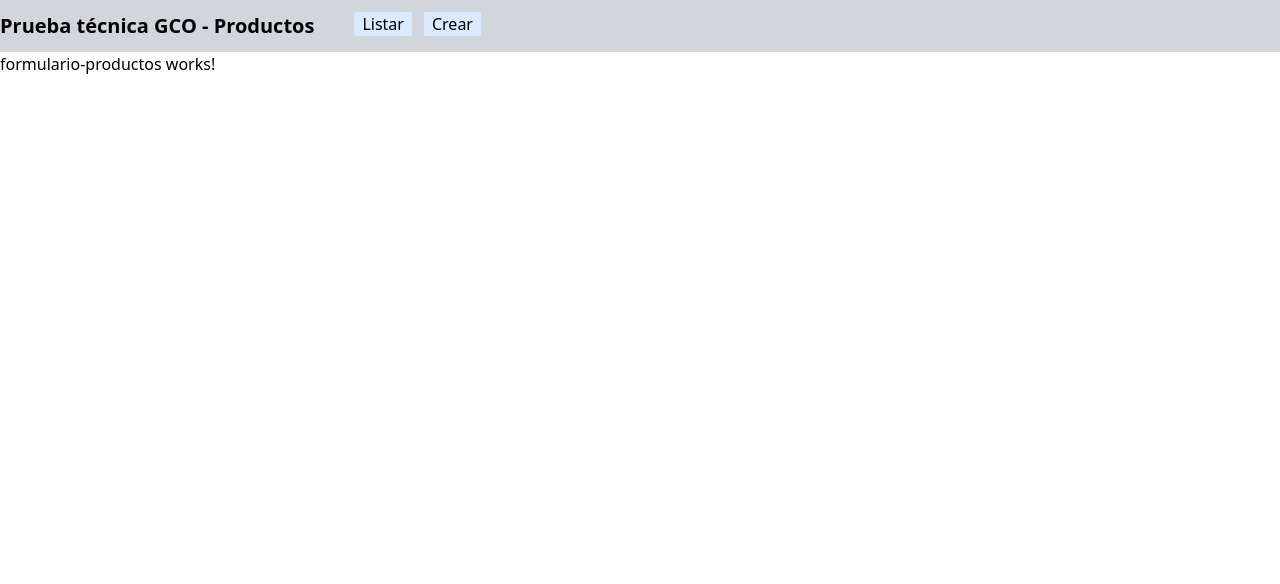
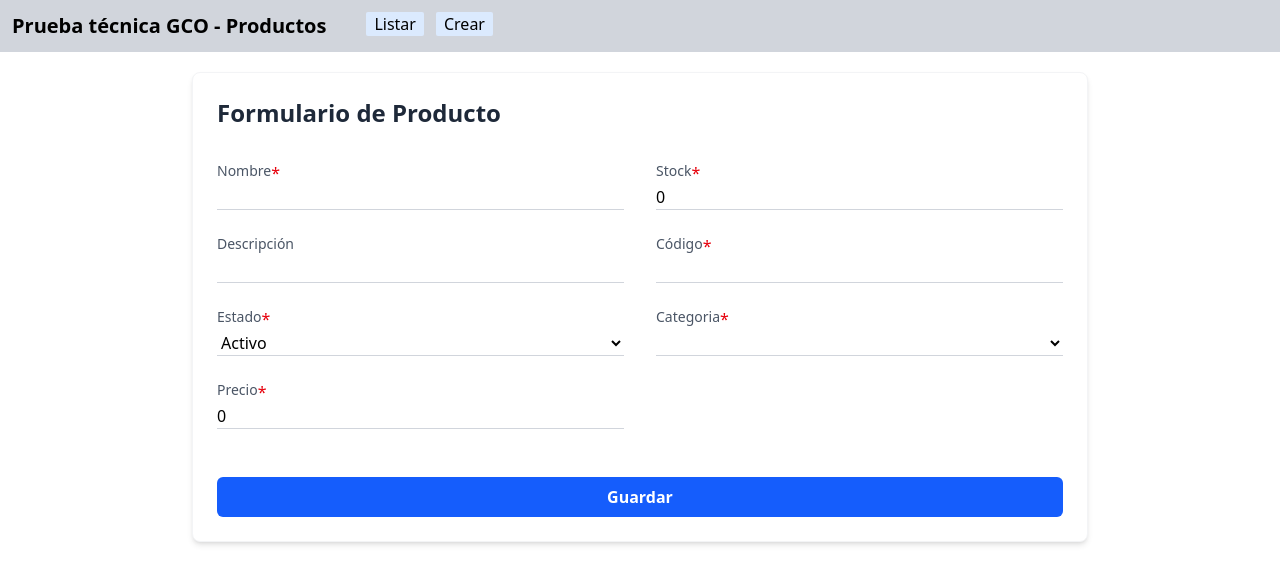
Before and after one commit to 968578/prueba-gco, an Angular app in the folder front/: page /agregar in a window 1280 px wide. Shown: the top 584 px of the page. Built offline with nearby package versions, Linux system fonts and the light colour scheme.

Commit message:
formulario productos base hecha

```diff
--- a/front/src/app/components/header/header.component.html
+++ b/front/src/app/components/header/header.component.html
@@ -1,5 +1,5 @@
 <div class="flex py-3 bg-gray-300">
-  <section class="font-bold text-xl">
+  <section class="font-bold text-xl ml-3">
     Prueba técnica GCO - Productos
   </section>
   <section>
--- a/front/src/app/components/header/header.component.ts
+++ b/front/src/app/components/header/header.component.ts
@@ -5,7 +5,6 @@ import { RouterLink } from '@angular/router';
   selector: 'app-header',
   imports: [RouterLink],
   templateUrl: './header.component.html',
-  styleUrl: './header.component.css'
 })
 export class HeaderComponent {
 
--- /dev/null
+++ b/front/src/app/components/input-primary/input-primary.component.html
@@ -0,0 +1,10 @@
+<input
+  type="text"
+  [name]="name"
+  [value]="value"
+  [disabled]="disabled"
+  (input)="updateValue($event)"
+  (blur)="onTouched()"
+  class="w-full border-0 border-b border-gray-300 focus:border-blue-500 focus:ring-0 focus:outline-none"
+
+/>
--- /dev/null
+++ b/front/src/app/components/input-primary/input-primary.component.ts
@@ -0,0 +1,45 @@
+import { Component, forwardRef, Input } from '@angular/core';
+import { ControlValueAccessor, NG_VALUE_ACCESSOR, NgModel } from '@angular/forms';
+
+@Component({
+  selector: 'input-primary',
+  imports: [],
+  templateUrl: './input-primary.component.html',
+  providers: [
+    {
+      provide: NG_VALUE_ACCESSOR,
+      useExisting: forwardRef(() => InputPrimaryComponent),
+      multi: true,
+    },
+  ]
+})
+export class InputPrimaryComponent implements ControlValueAccessor {
+  @Input() name = "";
+  @Input() value = "";
+
+  disabled = false;
+  onChange = (_: any) => { };
+  onTouched = () => { };
+
+  writeValue(value: any): void {
+    this.value = value;
+  }
+
+  registerOnChange(fn: any): void {
+    this.onChange = fn;
+  }
+
+  registerOnTouched(fn: any): void {
+    this.onTouched = fn;
+  }
+
+  setDisabledState(disabled: boolean): void {
+    this.disabled = disabled;
+  }
+
+    updateValue(event: Event) {
+    const input = event.target as HTMLInputElement;
+    this.value = input.value;
+    this.onChange(this.value);
+  }
+}
--- /dev/null
+++ b/front/src/app/components/label-primary/label-primary.component.html
@@ -0,0 +1,4 @@
+<div class="flex">
+  <label class="block text-sm text-gray-600 mb-1">{{label}}</label>
+  <p class="text-red-600 bold" *ngIf="obligatorio">*</p>
+</div>
--- a/front/src/app/models/models.ts
+++ b/front/src/app/models/models.ts
@@ -5,7 +5,7 @@ export interface Categoria {
 }
 
 export interface Producto {
-  id: number;
+  id?: number;
   nombre: string;
   descripcion: string;
   estado: number;
--- a/front/src/app/pages/formulario-productos/formulario-productos.component.html
+++ b/front/src/app/pages/formulario-productos/formulario-productos.component.html
@@ -1,2 +1,109 @@
 <app-header></app-header>
-<p>formulario-productos works!</p>
+<div class="max-w-4xl mx-auto p-6 bg-white rounded-lg shadow-md border border-gray-100 my-5">
+  <h2 class="text-2xl font-semibold mb-8 text-gray-800">Formulario de Producto</h2>
+
+  <form (ngSubmit)="onSubmit()" class="grid grid-cols-1 md:grid-cols-2 gap-8">
+    <div class="space-y-6">
+      <div>
+        <label-primary
+          [label]="'Nombre'"
+          [obligatorio]="true"
+        />
+        <input-primary
+          [(ngModel)]="producto.nombre"
+          name="'nombre'"
+          value="producto.nombre"
+        />
+      </div>
+      <div  class="md:col-span-2">
+        <label-primary
+          [label]="'Descripción'"
+          [obligatorio]="false"
+        />
+        <input-primary
+          [(ngModel)]="producto.descripcion"
+          name="'descripcion'"
+          value="producto.descripcion"
+        />
+      </div>
+
+      <div>
+        <label-primary
+          [label]="'Estado'"
+          [obligatorio]="true"
+        />
+        <select
+          [(ngModel)]="producto.estado"
+          name="estado"
+          required
+          class="w-full border-0 border-b border-gray-300 focus:border-blue-500 focus:ring-0 focus:outline-none"
+        >
+          <option [ngValue]="1">Activo</option>
+          <option [ngValue]="0">Inactivo</option>
+        </select>
+      </div>
+
+      <div>
+        <label-primary
+          [label]="'Precio'"
+          [obligatorio]="true"
+        />
+        <input-primary
+          [(ngModel)]="producto.precio"
+          name="'precio'"
+          value="producto.precio"
+        />
+      </div>
+    </div>
+
+    <div class="space-y-6">
+      <div>
+        <label-primary
+          [label]="'Stock'"
+          [obligatorio]="true"
+        />
+        <input-primary
+          [(ngModel)]="producto.stock"
+          name="'stock'"
+          value="producto.stock"
+        />
+      </div>
+
+      <div>
+        <label-primary
+          [label]="'Código'"
+          [obligatorio]="true"
+        />
+        <input-primary
+          [(ngModel)]="producto.codigo"
+          name="'codigo'"
+          value="producto.codigo"
+        />
+      </div>
+      <div>
+        <label-primary
+          [label]="'Categoria'"
+          [obligatorio]="true"
+        />
+        <select
+          [(ngModel)]="producto.categoriaId"
+          name="categoriaId"
+          required
+          class="w-full border-0 border-b border-gray-300 focus:border-blue-500 focus:ring-0 focus:outline-none"
+        >
+          <option [ngValue]="1">Categoria 1</option>
+          <option [ngValue]="2">Categoria 2</option>
+        </select>
+      </div>
+    </div>
+
+    <div class="col-span-1 md:col-span-2 pt-4">
+      <button
+        type="submit"
+        class="w-full bg-blue-600 text-white font-semibold py-2 rounded-md hover:bg-blue-700 transition cursor-pointer"
+      >
+        Guardar
+      </button>
+    </div>
+  </form>
+</div>
--- a/front/src/app/pages/formulario-productos/formulario-productos.component.ts
+++ b/front/src/app/pages/formulario-productos/formulario-productos.component.ts
@@ -1,12 +1,31 @@
 import { Component } from '@angular/core';
 import { HeaderComponent } from "../../components/header/header.component";
+import { FormsModule } from '@angular/forms';
+import { Producto } from '../../models/models';
+import { LabelPrimaryComponent } from "../../components/label-primary/label-primary.component";
+import { InputPrimaryComponent } from "../../components/input-primary/input-primary.component";
 
 @Component({
   selector: 'app-formulario-productos',
-  imports: [HeaderComponent],
+  imports: [HeaderComponent, FormsModule, LabelPrimaryComponent, InputPrimaryComponent],
   templateUrl: './formulario-productos.component.html',
   styleUrl: './formulario-productos.component.css'
 })
 export class FormularioProductosComponent {
 
+    producto: Producto = {
+    nombre: '',
+    descripcion: '',
+    estado: 1,
+    precio: 0,
+    stock: 0,
+    codigo: '',
+    fechaCreacion: '', // puede iniciarse vacío o con fecha actual
+    categoriaId: 0,
+  };
+
+  onSubmit(){
+    console.log("lo que ha diggitado el cliente");
+    console.log(this.producto);
+  }
 }
--- a/front/src/app/pages/lista-productos/lista-productos.component.html
+++ b/front/src/app/pages/lista-productos/lista-productos.component.html
@@ -1,8 +1,8 @@
 <app-header></app-header>
-<div class="p-6 bg-white rounded-lg shadow-md border border-red-500">
+<div class="p-6 bg-white rounded-lg shadow-md">
   <h2 class="text-2xl font-semibold mb-4 text-gray-800">Lista de Productos</h2>
-  <table class="min-w-full divide-y divide-gray-200 border border-blue-500">
-    <thead class="bg-gray-50">
+  <table class="min-w-full divide-y divide-gray-300 shadow-md border border-gray-100">
+    <thead class="bg-gray-100">
       <tr>
         <th class="px-6 py-3 text-left text-xs font-medium text-gray-500 uppercase tracking-wider">ID</th>
         <th class="px-6 py-3 text-left text-xs font-medium text-gray-500 uppercase tracking-wider">Nombre</th>
```
Also changed, not shown: front/src/app/components/label-primary/label-primary.component.ts (added, +13 -0 lines), front/src/app/components/header/header.component.css (deleted).
